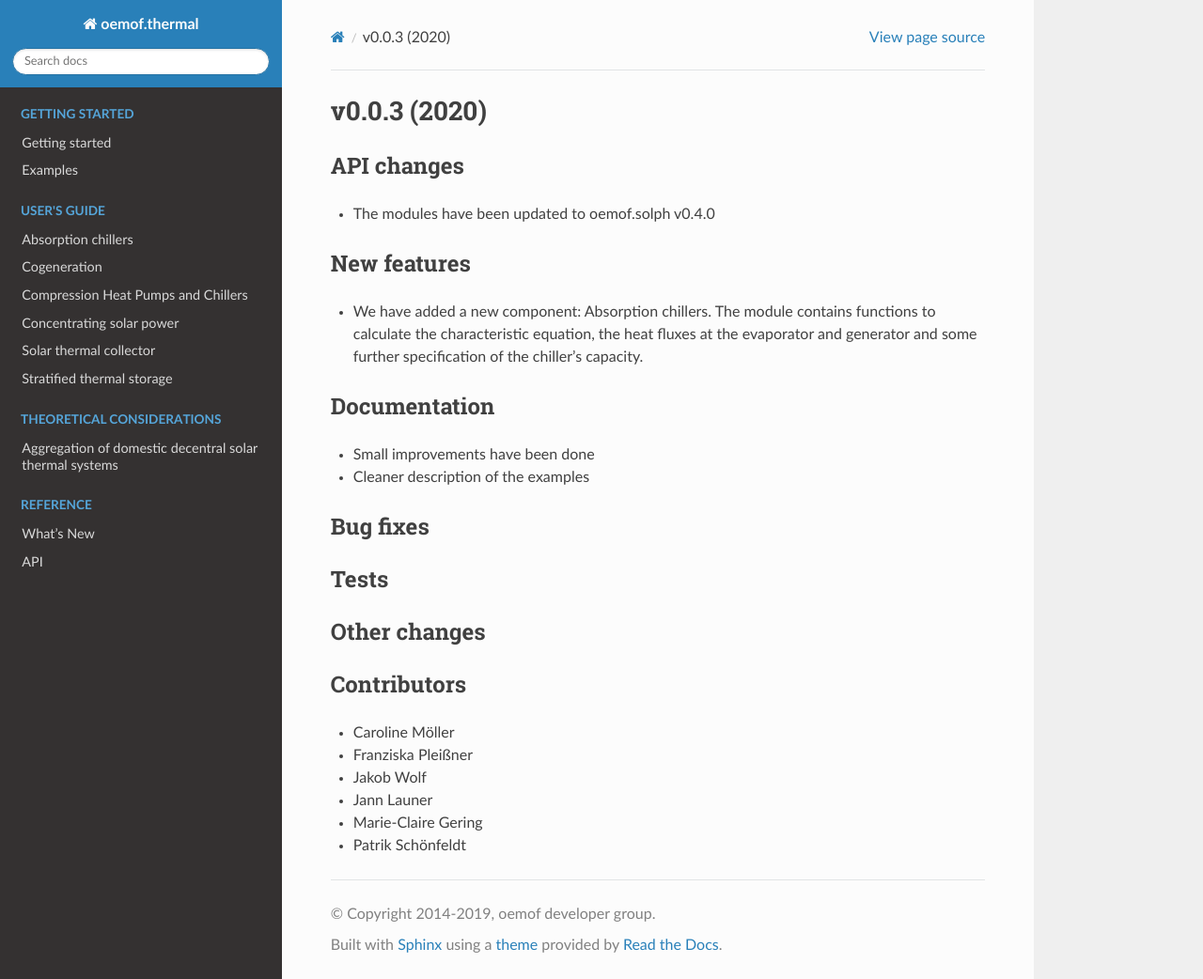
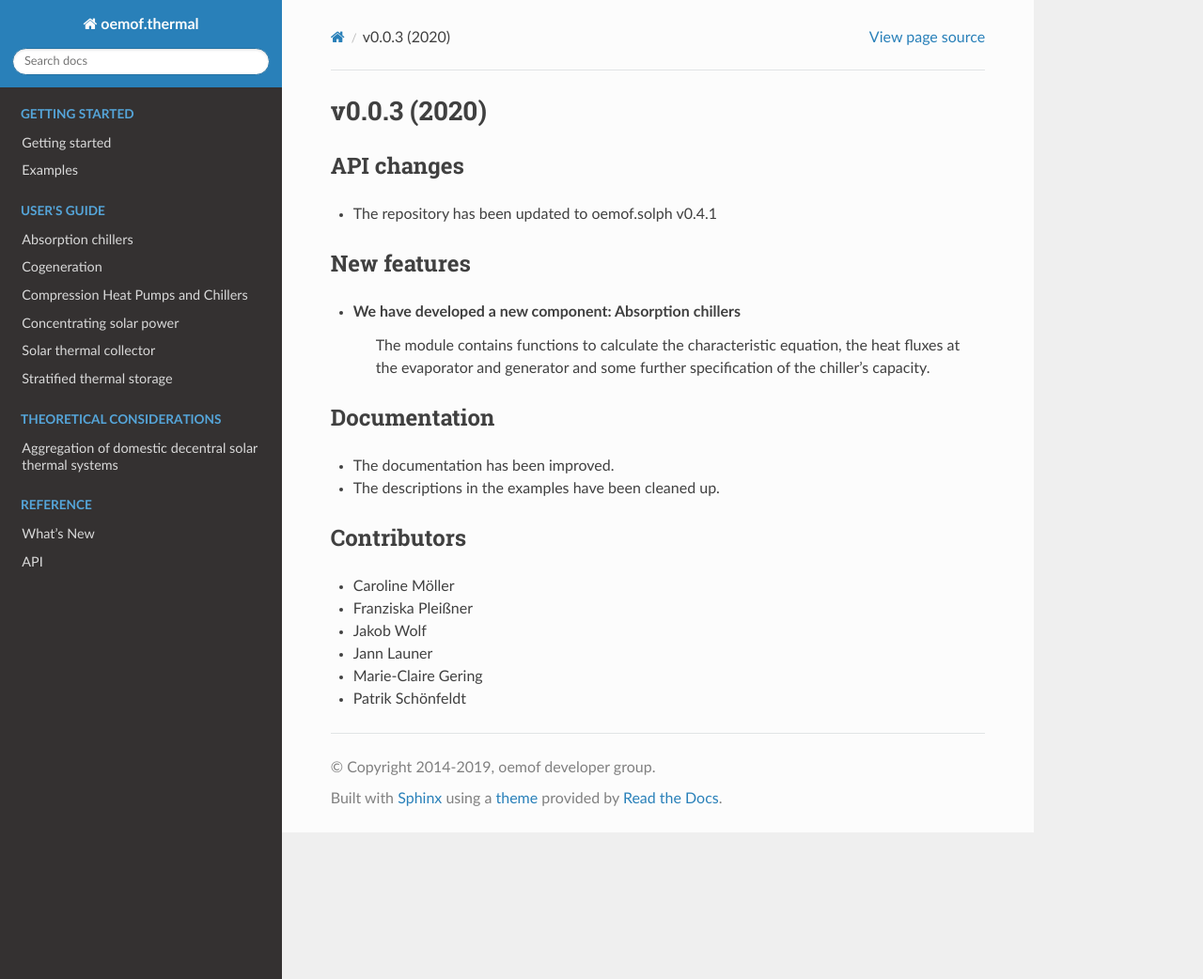
Before and after one commit to oemof/oemof-thermal, a Sphinx documentation site: the page built from docs/whats_new/v0-0.3.rst, in a window 1280 px wide and 1042 px high. Shown: the whole window at 94% size. Built offline with Sphinx 7.4.7 and the Read the Docs theme 2.0.0, drawn with Linux system fonts in a browser that asks for light colours; formulas are drawn with MathJax 3.

Commit message:
Adapt whatsnew file

```diff
--- a/docs/whats_new/v0-0.3.rst
+++ b/docs/whats_new/v0-0.3.rst
@@ -3,30 +3,20 @@ v0.0.3 (2020)
 
 API changes
 -----------
-* The modules have been updated to oemof.solph v0.4.0
+* The repository has been updated to oemof.solph v0.4.1
 
 New features
 ------------
 
-* We have added a new component: Absorption chillers.
-  The module contains functions to calculate the characteristic equation, the heat fluxes
-  at the evaporator and generator and some further specification of the chiller's capacity.
+* We have developed a new component: Absorption chillers
+    The module contains functions to calculate the characteristic equation, the heat fluxes
+    at the evaporator and generator and some further specification of the chiller's capacity.
 
 Documentation
 -------------
 
-* Small improvements have been done
-* Cleaner description of the examples
-
-Bug fixes
----------
-
-Tests
------
-
-Other changes
--------------
-
+* The documentation has been improved.
+* The descriptions in the examples have been cleaned up.
 
 Contributors
 ------------
```
